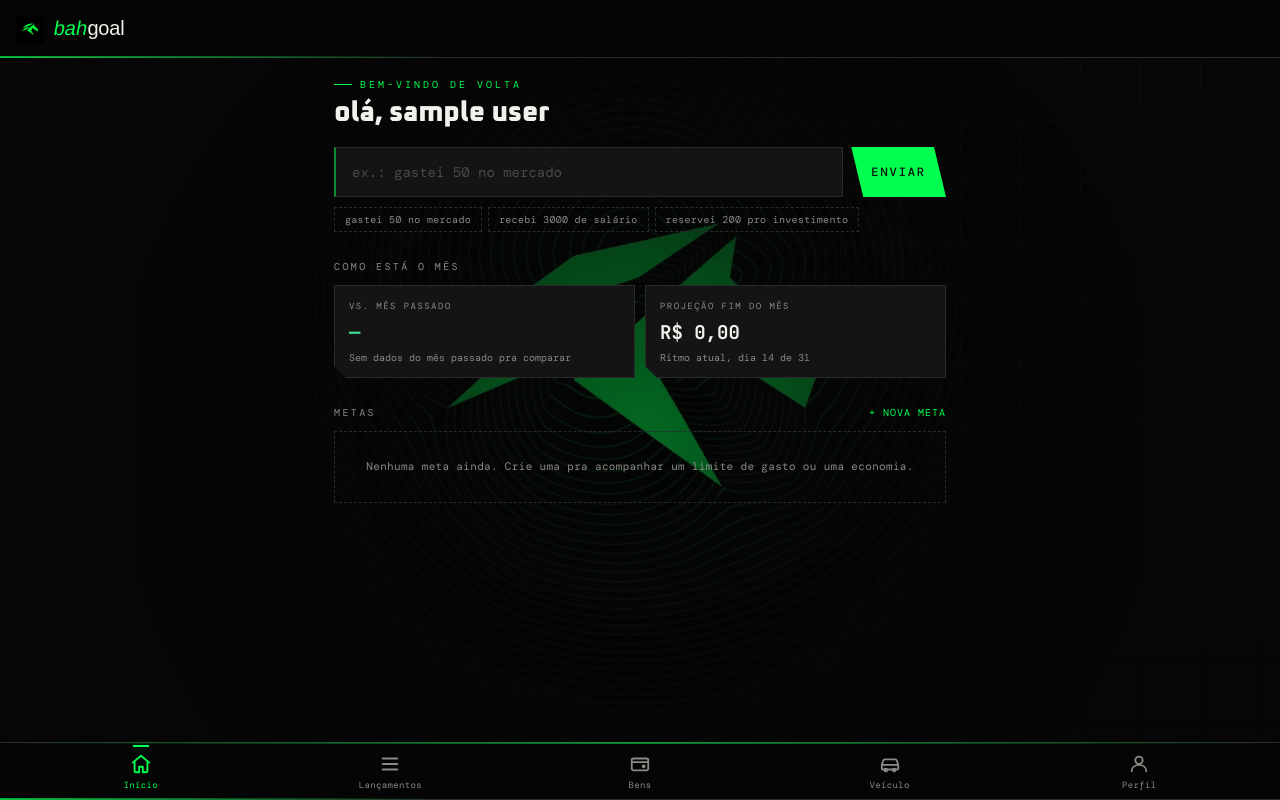
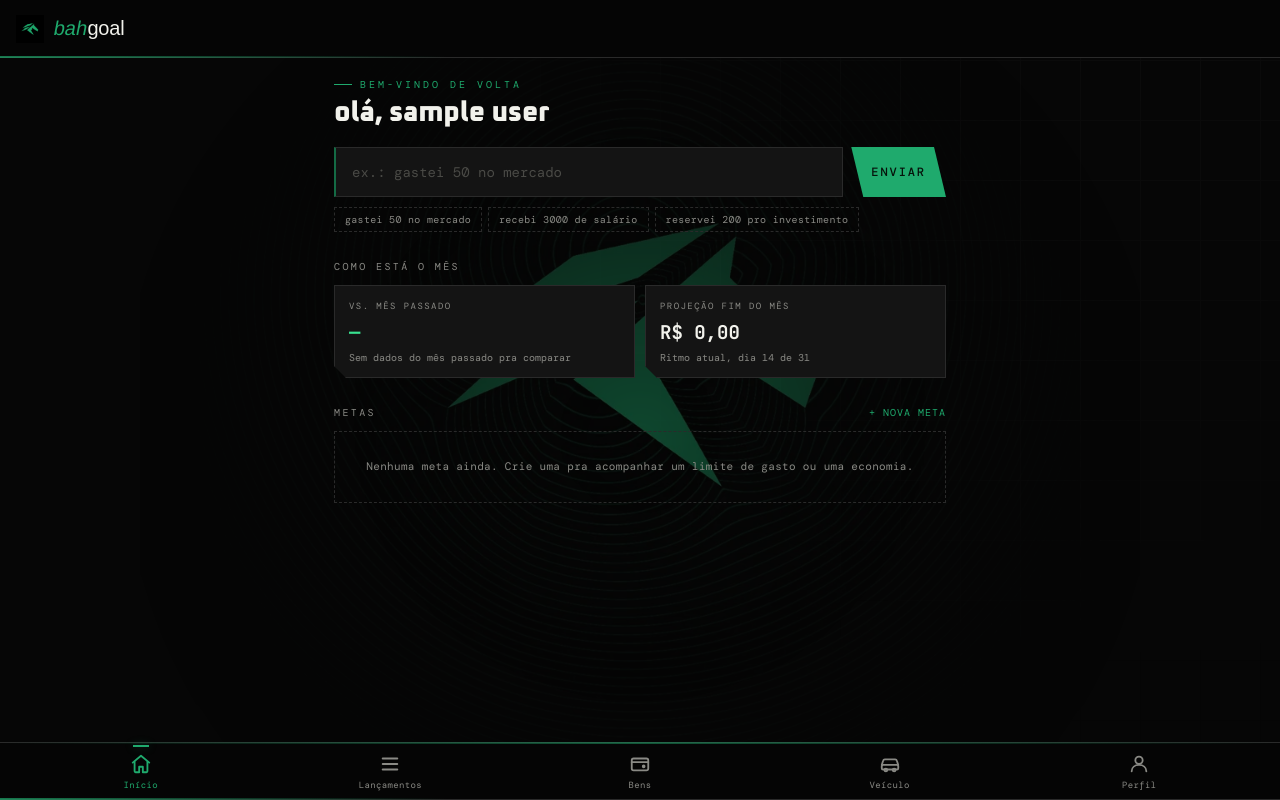
Before and after one commit to jeferson-scheibler/aurum-fintech, a Flask app: page /home in a window 1280 px wide. Run offline with Flask 3, Linux system fonts and the light colour scheme; the visitor is signed in with stand-in values (Sample User, id 1); data that the repository does not hold is empty; some libraries are stand-ins or nearby versions; some web fonts are replaced.

Commit message:
feat: rebrand da cor principal de verde neon pra esmeralda sóbrio
Troca --brand/--brand-dim/--brand-glow (#00FF4E -> #1FAA6D) em todos os
templates, o theme_color do manifest, e recolore os assets rasterizados
(logo, ícones, favicon, fundo decorativo da home) que tinham o neon
gravado no PNG.

Co-Authored-By: Claude Sonnet 5 <noreply@anthropic.com>

```diff
--- a/templates/chat.html
+++ b/templates/chat.html
@@ -3,7 +3,7 @@
 <head>
   <meta charset="UTF-8"/>
   <meta name="viewport" content="width=device-width, initial-scale=1.0, viewport-fit=cover"/>
-  <meta name="theme-color" content="#00FF4E"/>
+  <meta name="theme-color" content="#1FAA6D"/>
   <meta name="color-scheme" content="dark"/>
   <title>Bahgoal · Chat</title>
   <link rel="icon" href="{{ url_for('static', filename='favicon.png') }}"/>
@@ -11,7 +11,7 @@
   <link href="https://fonts.googleapis.com/css2?family=Baumans&family=Nova+Round&family=Oxanium:wght@600;700;800&family=DM+Mono:wght@300;400;500&family=JetBrains+Mono:wght@400;500;700&display=swap" rel="stylesheet"/>
   <style>
     :root {
-      --brand:     #00FF4E; --brand-dim: #0f8a34; --brand-glow: rgba(0,255,78,.4);
+      --brand:     #1FAA6D; --brand-dim: #146B45; --brand-glow: rgba(31,170,109,.4);
       --bg:        #060606; --surface:  #141414; --surface2: #1c1c1c;
       --border:    #2a2a2a; --text:     #f2f2ec; --muted:    #8a8a85;
       --green:     #38e08f; --green-bg: rgba(56,224,143,0.10);
--- a/templates/home.html
+++ b/templates/home.html
@@ -3,7 +3,7 @@
 <head>
   <meta charset="UTF-8"/>
   <meta name="viewport" content="width=device-width, initial-scale=1.0, viewport-fit=cover"/>
-  <meta name="theme-color" content="#00FF4E"/>
+  <meta name="theme-color" content="#1FAA6D"/>
   <meta name="color-scheme" content="dark"/>
   <title>Bahgoal · Início</title>
   <link rel="icon" href="{{ url_for('static', filename='favicon.png') }}"/>
@@ -11,9 +11,9 @@
   <link href="https://fonts.googleapis.com/css2?family=Baumans&family=Nova+Round&family=Oxanium:wght@600;700;800&family=DM+Mono:wght@300;400;500&family=JetBrains+Mono:wght@400;500;700&display=swap" rel="stylesheet"/>
   <style>
     :root {
-      --brand:     #00FF4E;
-      --brand-dim: #0f8a34;
-      --brand-glow:rgba(0,255,78,.4);
+      --brand:     #1FAA6D;
+      --brand-dim: #146B45;
+      --brand-glow:rgba(31,170,109,.4);
       --bg:        #060606;
       --surface:   #141414;
       --surface2:  #1c1c1c;
--- a/templates/importar.html
+++ b/templates/importar.html
@@ -3,7 +3,7 @@
 <head>
   <meta charset="UTF-8"/>
   <meta name="viewport" content="width=device-width, initial-scale=1.0, viewport-fit=cover"/>
-  <meta name="theme-color" content="#00FF4E"/>
+  <meta name="theme-color" content="#1FAA6D"/>
   <meta name="color-scheme" content="dark"/>
   <title>Bahgoal · Importar extrato</title>
   <link rel="icon" href="{{ url_for('static', filename='favicon.png') }}"/>
@@ -11,7 +11,7 @@
   <link href="https://fonts.googleapis.com/css2?family=Baumans&family=Nova+Round&family=Oxanium:wght@600;700;800&family=DM+Mono:wght@300;400;500&family=JetBrains+Mono:wght@400;500;700&display=swap" rel="stylesheet"/>
   <style>
     :root {
-      --brand:#00FF4E; --brand-dim:#0f8a34; --brand-glow:rgba(0,255,78,.4);
+      --brand:#1FAA6D; --brand-dim:#146B45; --brand-glow:rgba(31,170,109,.4);
       --bg:#060606; --surface:#141414; --surface2:#1c1c1c; --border:#2a2a2a;
       --text:#f2f2ec; --muted:#8a8a85;
       --green:#38e08f; --green-bg:rgba(56,224,143,0.10);
--- a/templates/perfil.html
+++ b/templates/perfil.html
@@ -3,7 +3,7 @@
 <head>
   <meta charset="UTF-8"/>
   <meta name="viewport" content="width=device-width, initial-scale=1.0, viewport-fit=cover"/>
-  <meta name="theme-color" content="#00FF4E"/>
+  <meta name="theme-color" content="#1FAA6D"/>
   <meta name="color-scheme" content="dark"/>
   <title>Bahgoal · Perfil</title>
   <link rel="icon" href="{{ url_for('static', filename='favicon.png') }}"/>
@@ -11,7 +11,7 @@
   <link href="https://fonts.googleapis.com/css2?family=Baumans&family=Nova+Round&family=Oxanium:wght@600;700;800&family=DM+Mono:wght@300;400;500&family=JetBrains+Mono:wght@400;500&display=swap" rel="stylesheet"/>
   <style>
     :root {
-      --brand:      #00FF4E; --brand-dim: #0f8a34; --brand-glow: rgba(0,255,78,.4);
+      --brand:      #1FAA6D; --brand-dim: #146B45; --brand-glow: rgba(31,170,109,.4);
       --bg:         #060606; --surface:  #141414;
       --border:     #2a2a2a; --text:     #f2f2ec;
       --muted:      #8a8a85; --red:      #ff5c5c;
```
Also changed, not shown: templates/bens.html (+4 -4 lines), templates/form_lancamento.html (+5 -5 lines), templates/lancamentos.html (+5 -5 lines), templates/login.html (+5 -5 lines), templates/veiculo.html (+4 -4 lines), static/favicon.png, static/img/home-bg.webp, static/img/icon-192.png, static/img/icon-512.png, static/img/logo-bagual.png, static/manifest.json.
